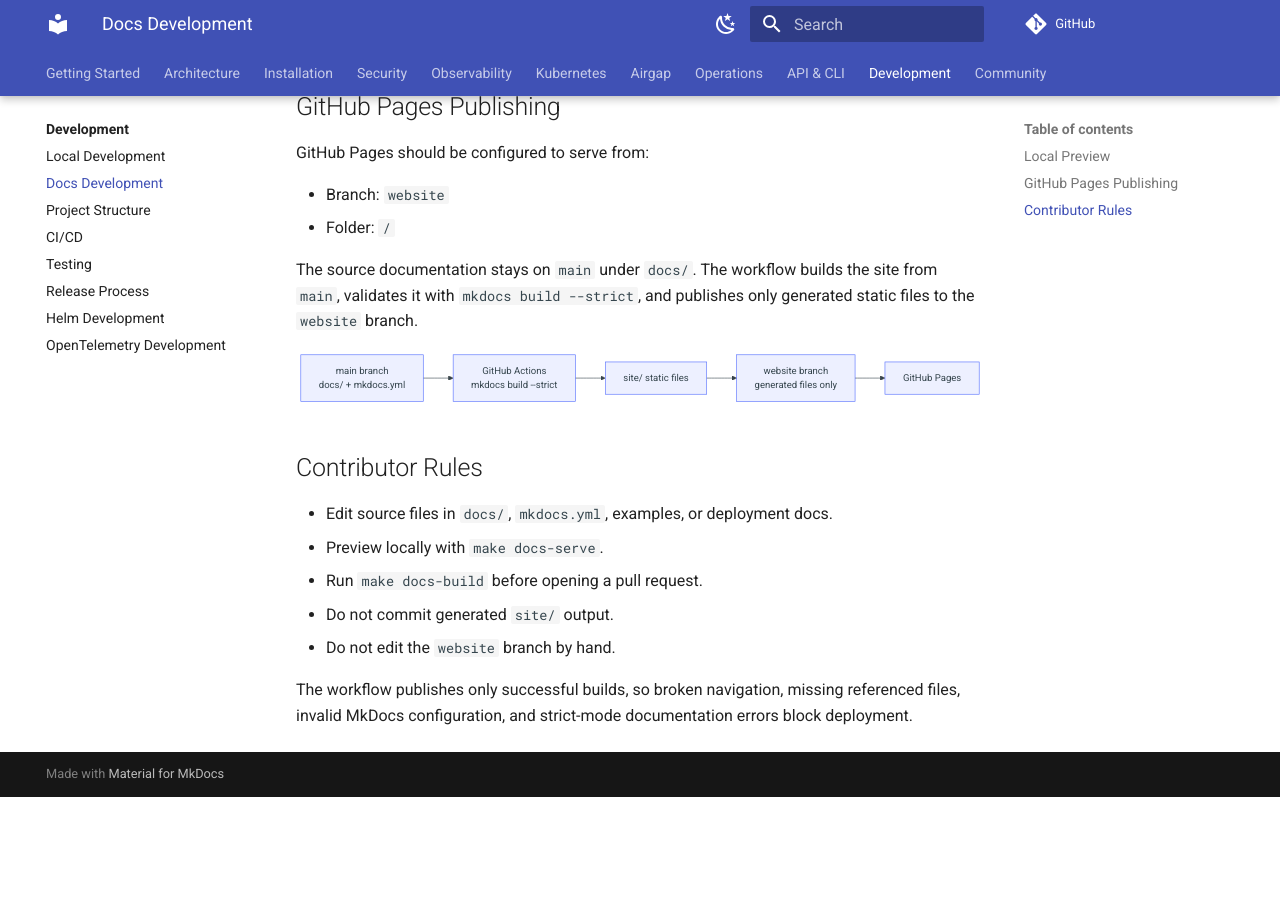
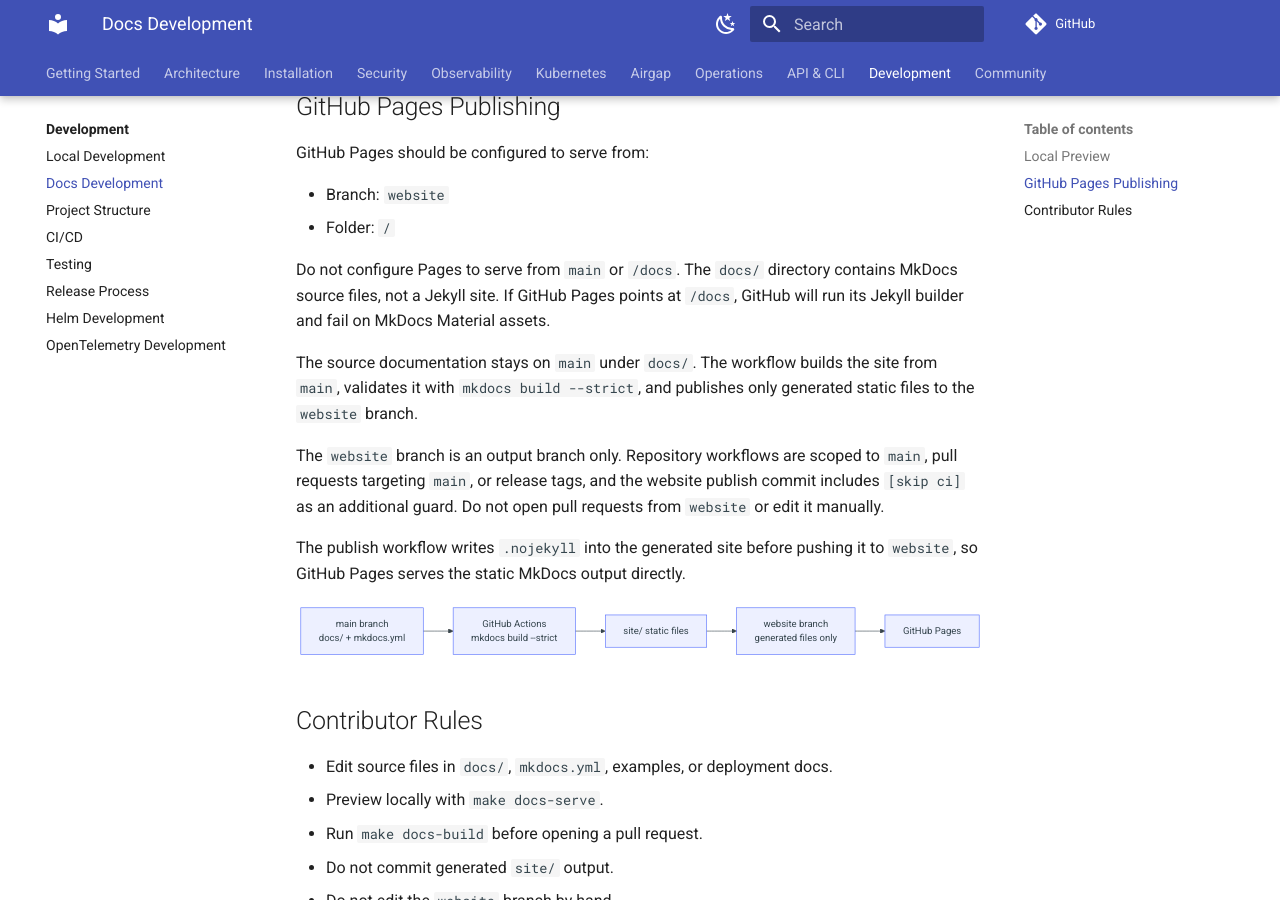
Before and after one commit to parisnakitakejser/ironroot, an MkDocs documentation site: the page built from docs/development/docs-development.md, in a window 1280 px wide and 900 px high, scrolled down 927 px. Built offline with MkDocs 1.6.1 and Material for MkDocs 9.7.7, drawn with Linux system fonts in a browser that asks for light colours; comment, search, counter and statistics services are not loaded; before the commit the page ends 1724 px from its top, so only the background shows below that.

Commit message:
Patch docs

````diff
--- a/docs/development/docs-development.md
+++ b/docs/development/docs-development.md
@@ -45,7 +45,13 @@
 - Branch: `website`
 - Folder: `/`
 
+Do not configure Pages to serve from `main` or `/docs`. The `docs/` directory contains MkDocs source files, not a Jekyll site. If GitHub Pages points at `/docs`, GitHub will run its Jekyll builder and fail on MkDocs Material assets.
+
 The source documentation stays on `main` under `docs/`. The workflow builds the site from `main`, validates it with `mkdocs build --strict`, and publishes only generated static files to the `website` branch.
+
+The `website` branch is an output branch only. Repository workflows are scoped to `main`, pull requests targeting `main`, or release tags, and the website publish commit includes `[skip ci]` as an additional guard. Do not open pull requests from `website` or edit it manually.
+
+The publish workflow writes `.nojekyll` into the generated site before pushing it to `website`, so GitHub Pages serves the static MkDocs output directly.
 
 ```mermaid
 flowchart LR
````
Also changed, not shown: 1 other file.
